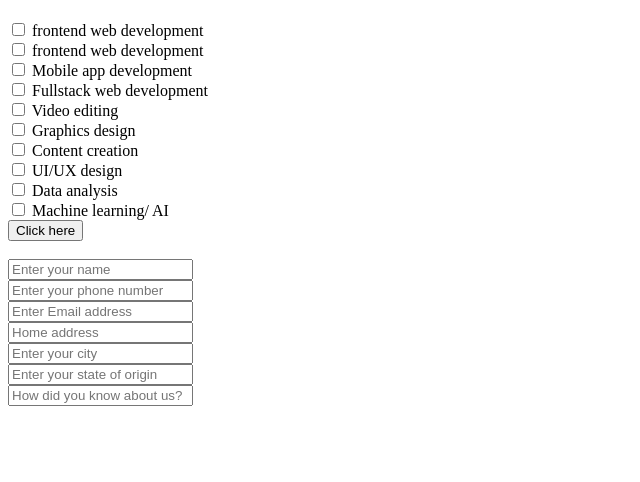
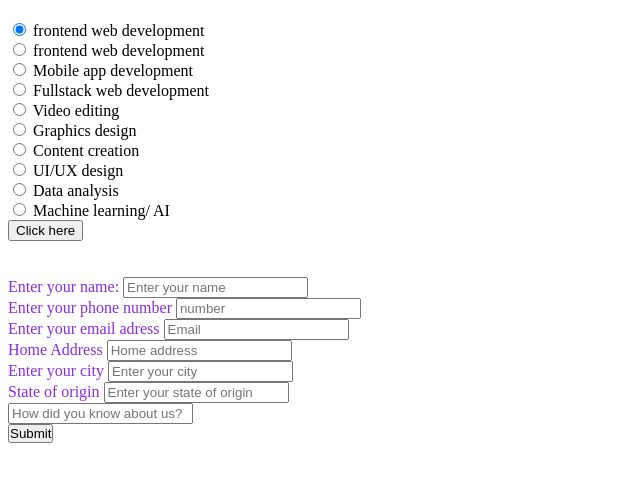
Before and after one commit to Abruzzidemob/Assignment02, a plain HTML site: page index.html in a window 1280 px wide. Shown: the part 60-542 px from the top of the page, without its empty margins (0-640 px from the left). Drawn offline with Linux system fonts and the light colour scheme.

Commit message:
Correction
Correction done while in class on the 19--07--2024

```diff
--- a/index.html
+++ b/index.html
@@ -8,25 +8,25 @@
 <body>
     <h1><b>Start your tech journey with Netisens</b></h1>
    <form>
-    <input type="checkbox" id="frontend web development">
+    <input type="radio" id="frontend web development" name="color" checked>
     <label for="frontend web development">frontend web development</label><br>
-    <input type="checkbox" id="Backend web development">
+    <input type="radio" id="Backend web development" name="color">
     <label for="Backend web development">frontend web development</label><br>
-    <input type="checkbox" id="Mobile app development">
+    <input type="radio" id="Mobile app development" name="color">
     <label for="Mobile app development">Mobile app development</label><br>
-    <input type="checkbox" id="Fullstack web development">
+    <input type="radio" id="Fullstack web development" name="color">
     <label for="Fullstack web development">Fullstack web development</label><br>
-    <input type="checkbox" id="Video editing">
+    <input type="radio" id="Video editing" name="color">
     <label for="Video editing">Video editing</label><br>
-    <input type="checkbox" id="Graphics design">
+    <input type="radio" id="Graphics design" name="color">
     <label for="Graphics design">Graphics design</label><br>
-    <input type="checkbox" id="Content creation">
+    <input type="radio" id="Content creation" name="color">
     <label for="Content creation">Content creation</label><br>
-    <input type="checkbox" id="UI/UX design">
+    <input type="radio" id="UI/UX design" name="color">
     <label for="UI/UX design">UI/UX design</label><br>
-    <input type="checkbox" id="Data analysis">
+    <input type="radio" id="Data analysis" name="color">
     <label for="Data analysis">Data analysis</label><br>
-    <input type="checkbox" id= "Machine learning/ AI">
+    <input type="radio" id= "Machine learning/ AI" name="color">
     <label for="Machine learning/AI">Machine learning/ AI</label><br>
     <button>Click here</button>
 
@@ -35,13 +35,29 @@
     <br>
     <br>
     </form>
-   <input type="Name" placeholder="Enter your name"><br>
-   <input type="Phone number" placeholder="Enter your phone number"><br>
-   <input type="Email address" placeholder="Enter Email address"><br>
-   <input type="Home address" placeholder="Home address"><br>
-   <input type="City" placeholder="Enter your city"><br>
-   <input type="State" placeholder="Enter your state of origin"><br>
-   <input textarea="" placeholder="How did you know about us?" style="resize: none;"></textarea>
+
+    <br>
+    <label for="name" style="color: blueviolet;">Enter your name:</label>
+   <input type="text" placeholder="Enter your name" id="name"><br>
+
+   <label for="Number" style="color: blueviolet;">Enter your phone number</label>
+   <input type="number" placeholder="number" id="Number"><br>
+
+   <label for="Email" style="color: blueviolet;">Enter your email adress</label>
+   <input type="Email" placeholder="Email" id="Email"><br>
+
+   <label for="address" style="color: blueviolet;">Home Address</label>
+   <input type="address" placeholder="Home address" id="address"><br>
+
+   <label for="Text" style="color: blueviolet;">Enter your city</label>
+   <input type="Text" placeholder="Enter your city" id="Text"><br>
+
+   <label for="State" style="color: blueviolet;">State of origin</label>
+   <input type="Text" placeholder="Enter your state of origin" id="State"><br>
+
+
+   <input textarea="" placeholder="How did you know about us?" style="resize: none;"></textarea><br>
+   <button style="padding: 0cap;">Submit</button><br>
    </form>
 
 </body>
```
